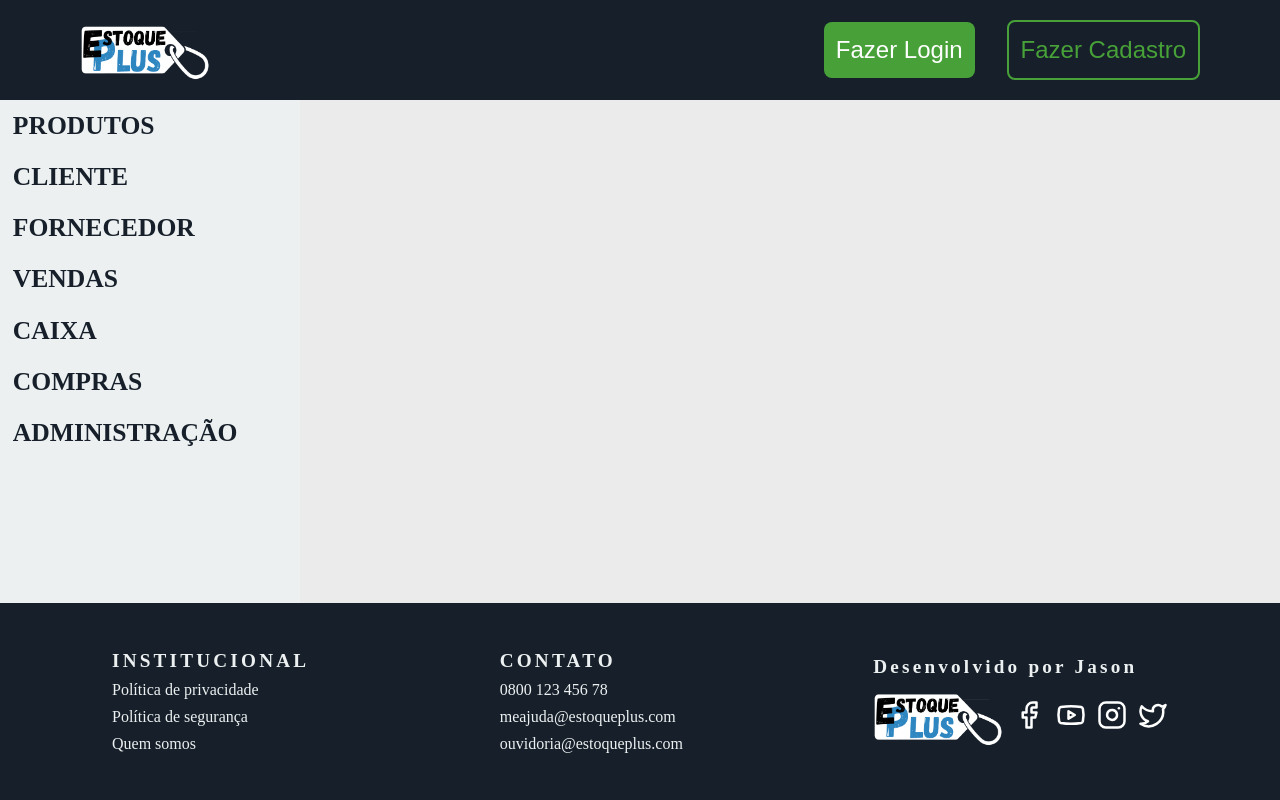
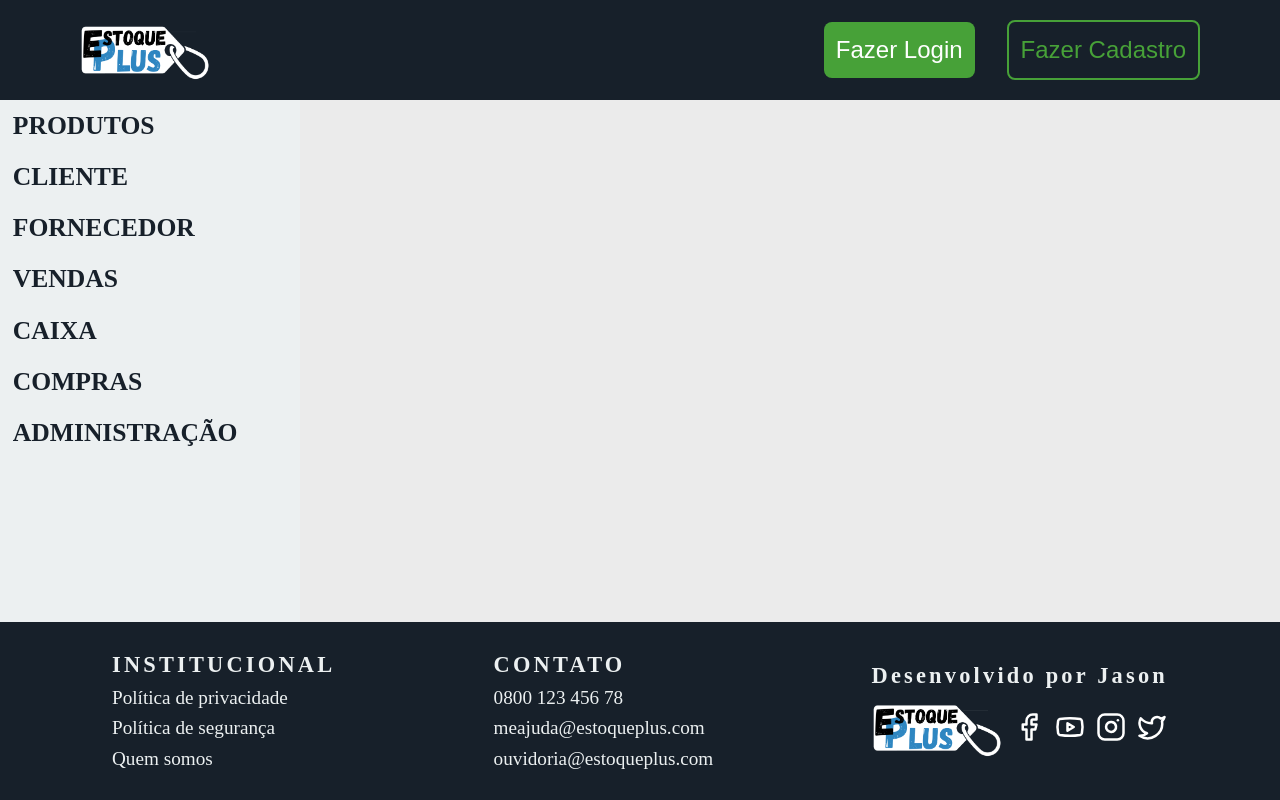
Before and after one commit to JTrallii/angular-sistema-cadastro, an Angular app in the folder front-end/: page / in a window 1280 px wide. Built offline with nearby package versions, Linux system fonts and the light colour scheme.

Commit message:
style: mundaça de tamanho de letra no h2 e h4

```diff
--- a/front-end/package.json
+++ b/front-end/package.json
@@ -33,6 +33,7 @@
     "@types/express": "^4.17.17",
     "@types/jasmine": "~5.1.0",
     "@types/node": "^18.18.0",
+    "git-commit-msg-linter": "^5.0.8",
     "jasmine-core": "~5.2.0",
     "karma": "~6.4.0",
     "karma-chrome-launcher": "~3.2.0",
--- a/front-end/src/app/components/footer/footer.component.scss
+++ b/front-end/src/app/components/footer/footer.component.scss
@@ -7,7 +7,7 @@
   background-color: $cor-azul-meia-noite;
   justify-content: space-between;
   align-items: center;
-  padding: 3rem 7rem;
+  padding: 2rem 7rem;
   display: flex;
 
 
@@ -19,8 +19,12 @@
     text-align: left;
 
     h2 {
-      font-weight: 600;
+      font-weight: 900;
       letter-spacing: 0.2rem;
+      font-size: 1.4rem;
+    }
+
+    h4 {
       font-size: 1.2rem;
     }
 
```
Also changed, not shown: 1 other file (tests, documents, lock files or other folders).
